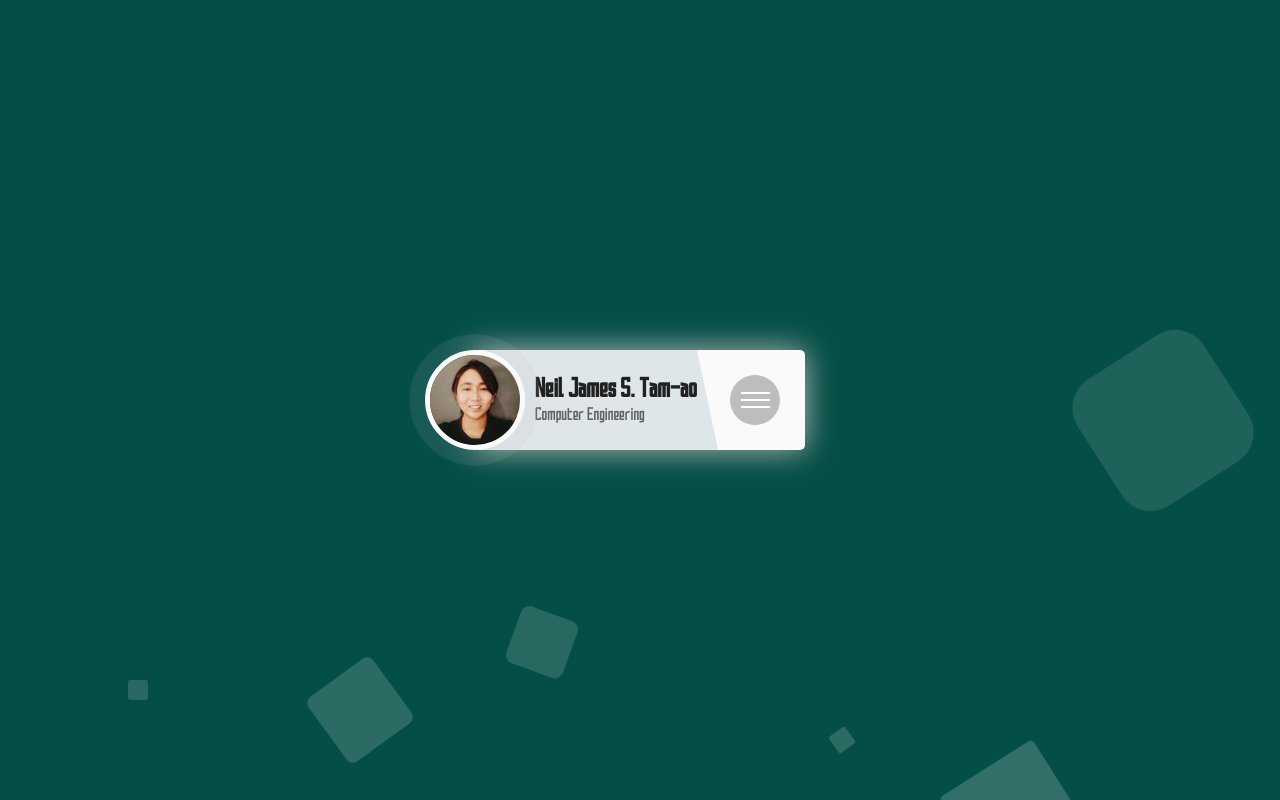
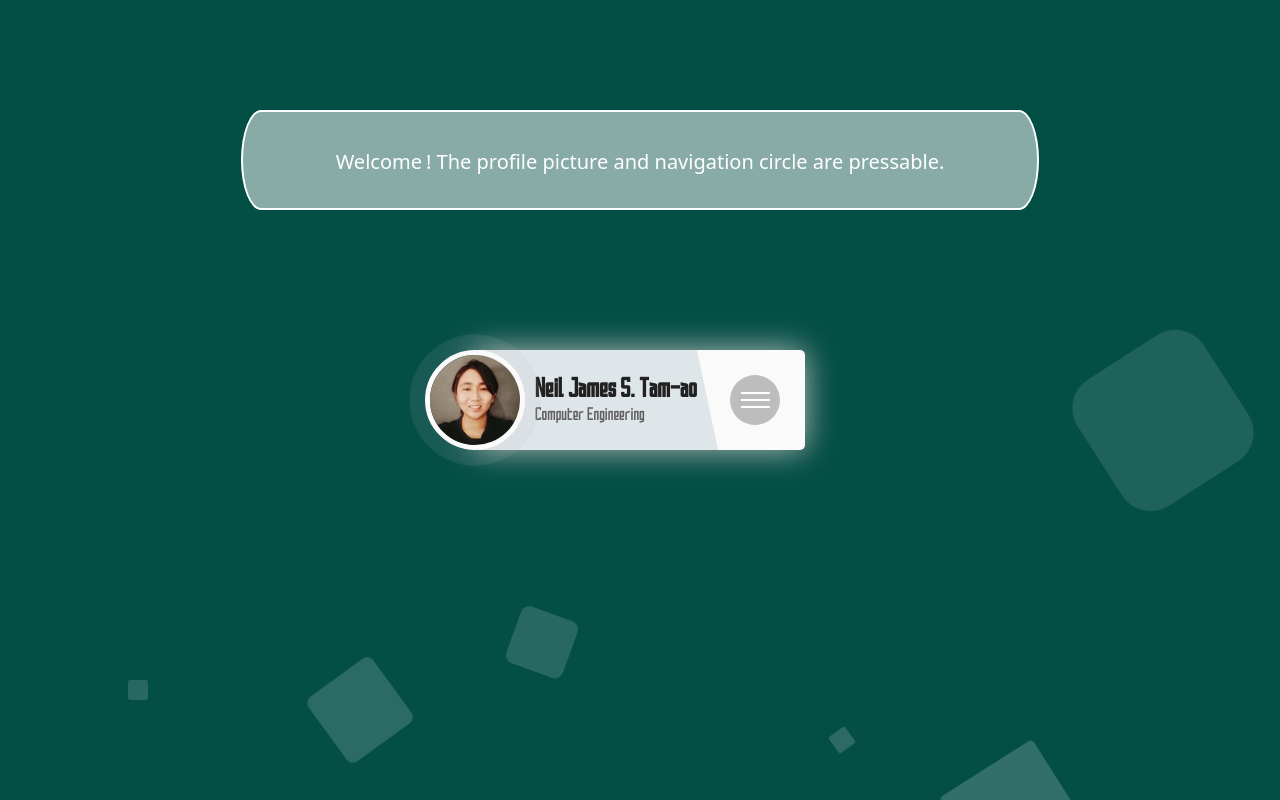
Before and after one commit to neil30/WebEng, a plain HTML site: page home.html in a window 1280 px wide. Drawn offline with nearby package versions, Linux system fonts and the light colour scheme; no server answers.

Commit message:
final commit

```diff
--- a/assets/css/style.css
+++ b/assets/css/style.css
@@ -161,6 +161,51 @@ div:hover ~ #cursor {
   position: relative;
   z-index: 5;
   overflow: hidden;
+}
+
+.bubble {
+  width: 70%;
+  height: 100px;
+  margin: auto;
+  padding: 15px;
+  background: rgba(255, 255, 255, 0.2);
+  padding: 35px;
+  border: 2px solid #fff;
+  border-radius: 20px/50px;
+  position: absolute;
+  top: 20%;
+  left: -50%;
+  transform: translate(-50%, -50%);
+  color: #fff;
+  text-align: center;
+  display: flex;
+  align-content: center;
+  justify-content: center;
+  animation: blink 1.5s infinite;
+  transition: all 2s;
+}
+
+.text-content {
+  display: flex;
+  width: fit-content;
+  font-size: 1.25rem;
+  color: #ffffff;
+}
+
+.bubble #name {
+  padding-left: 4px;
+}
+
+@keyframes blink {
+  0% {
+    background: rgba(255, 255, 255, 0.2);
+  }
+  50% {
+    background: rgba(255, 255, 255, 0.555);
+  }
+  100% {
+    background: rgba(255, 255, 255, 0.2);
+  }
 }
 
 .profile {
@@ -192,7 +237,8 @@ div:hover ~ #cursor {
   margin-left: -50px;
   box-shadow: 0 0 0.5rem #babbbc;
   -webkit-animation: pulse 2s infinite 2s cubic-bezier(0.25, 0, 0, 1);
-  animation: rotate-photo 0.5s forwards ease-in-out, pulse 2s infinite 2s cubic-bezier(0.25, 0, 0, 1);
+  animation: rotate-photo 0.5s forwards ease-in-out,
+    pulse 2s infinite 2s cubic-bezier(0.25, 0, 0, 1);
   cursor: pointer;
   position: relative;
   z-index: 99;
@@ -1500,9 +1546,9 @@ div:hover ~ #cursor {
   text-align: center;
   background-color: #e0e0e09d;
   -webkit-user-select: none;
-     -moz-user-select: none;
-      -ms-user-select: none;
-          user-select: none;
+  -moz-user-select: none;
+  -ms-user-select: none;
+  user-select: none;
   text-align: center;
   transition: 0.3s background-color ease, 0.3s box-shadow ease;
   height: 50px;
--- a/assets/js/tab.js
+++ b/assets/js/tab.js
@@ -1,4 +1,15 @@
 var checker = 1;
+window.addEventListener("load", function () {
+	var bub = document.getElementById("bubble");
+	var uname = document.getElementById("name");
+	var cname = sessionStorage.getItem("name");
+
+	bub.style.left = "50%";
+	uname.innerHTML = cname;
+	setTimeout(() => {
+		bub.style.left = "150%";
+	}, 10000);
+});
 
 function tabs() {
 	try {
--- a/home.html
+++ b/home.html
@@ -20,11 +20,16 @@
 <body>
     <div class="context">
         <div class="container">
+            <div class="bubble" id="bubble">
+                <div class="text-content">
+                    <a>Welcome</a>
+                    <a id="name"> Name</a>
+                    <a>! The profile picture and navigation circle are pressable.</a>
+                </div>
+            </div>
             <div class="profile" id="profile">
-                <div class="pulse">
-                    <div class="photo" id="photo" onclick="tabs()">
-                        <img src="assets/images/bg2.jpg" />
-                    </div>
+                <div class="photo" id="photo" onclick="tabs()">
+                    <img src="assets/images/bg2.jpg" />
                 </div>
                 <div class="content" id="content">
                     <div class="text">
```
